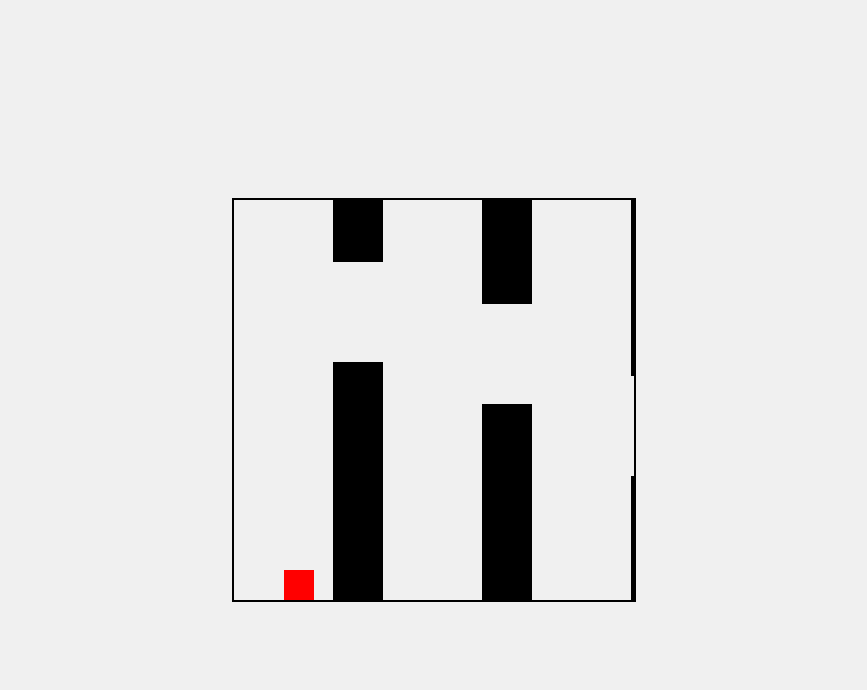
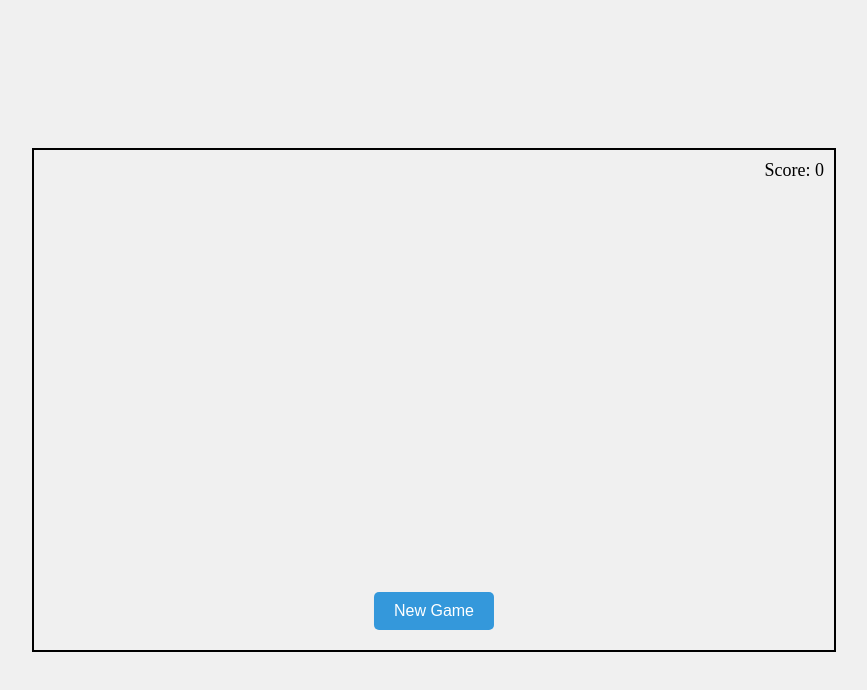
Before and after one commit to ArtScapin/Flappy-Square, a plain HTML site: page game.html in a window 1280 px wide. Shown: the whole page, without its empty margins (206-1073 px from the left). Drawn offline with Linux system fonts and the light colour scheme.

Commit message:
Sistema de configuração de jogo, pontuação e morte

```diff
--- a/game.html
+++ b/game.html
@@ -8,6 +8,7 @@
 </head>
 <body>
   <div id="gameArea">
+    <div id="score">Score: <span id="scoreValue">0</span></div>
   </div>
   <script src="script.js"></script>
 </body>
--- a/script.js
+++ b/script.js
@@ -1,28 +1,50 @@
-const gravity = 0.05
+const gravity = 0.04
 const lift = 40
 const maxPosition = 400
 const minPosition = 0
 
+const config = {
+  gameArea: {
+    width: 800,
+    height: 500,
+  },
+  square: {
+    size: 30,
+    distance: 500,
+  },
+  pipe: {
+    size: 150,
+    width: 70,
+    velocity: 1,
+    distance: 250
+  },
+}
+
 const squares = []
 const pipes = []
 
-
-let isGameOver = false
+let isGameOver = true
 
 const gameArea = document.getElementById('gameArea')
+gameArea.style.width = config.gameArea.width + 'px'
+gameArea.style.height = config.gameArea.height + 'px'
 
-function createSquare() {
+const score = document.getElementById('scoreValue')
+
+function createSquare(color) {
   const square = {
     velocity: 0,
-    position: 200,
-    color: 'red',
+    position: config.gameArea.height / 2,
+    color,
     element: document.createElement('div'),
     death: false,
+    score: 0,
   }
 
   square.element.className = 'square'
   square.element.style.bottom = square.position + 'px'
   square.element.style.backgroundColor = square.color
+  square.element.style.left = config.square.distance + 'px'
 
   gameArea.appendChild(square.element)
 
@@ -31,18 +53,20 @@ function createSquare() {
 
 function createPipe() {
   const pipe = {
-    position: 400,
-    height: Math.floor(Math.random() * (maxPosition - 150)) + 100,
+    position: config.gameArea.width,
+    height: Math.random() * ((config.gameArea.height - 50 - config.pipe.size / 2) - ((config.pipe.size / 2) + 50)) + ((config.pipe.size / 2) + 50),
     element: document.createElement('div'),
   }
 
   pipe.element.className = 'pipe'
-  pipe.element.style.borderBottom = (pipe.height - 50) + 'px'
-  pipe.element.style.borderTop = (350 - pipe.height) + 'px'
+  pipe.element.style.borderBottom = (pipe.height - (config.pipe.size / 2)) + 'px'
+  pipe.element.style.borderTop = ((config.gameArea.height - pipe.height) - (config.pipe.size / 2)) + 'px'
   pipe.element.style.borderLeft = '0px'
   pipe.element.style.borderRight = '0px'
   pipe.element.style.borderStyle = 'solid'
   pipe.element.style.borderColor = 'black'
+  pipe.element.style.height = config.pipe.size + 'px'
+  pipe.element.style.width = config.pipe.width + 'px'
   pipe.element.style.left = pipe.position + 'px'
 
   gameArea.appendChild(pipe.element)
@@ -50,9 +74,7 @@ function createPipe() {
   pipes.push(pipe)
 }
 
-createPipe()
-createSquare()
-
+//refazer
 function jump() {
   for (const square of squares) {
     square.position += lift
@@ -75,29 +97,36 @@ document.addEventListener('keydown', jump)
 
 function gameLoop() {
   if (!isGameOver) {
+    const pipe = pipes.find((pipe) => pipe.position < config.square.distance + config.square.size && pipe.position >= config.square.distance - config.pipe.width)
+
     for (const square of squares) {
+      if (!square.death) {
         gravityForce(square)
 
         square.element.style.bottom = square.position + 'px'
 
-      const pipe = pipes.find((pipe) => pipe.position < 80)
         if (pipe) {
           const diff = square.position - pipe.height
-        if ((diff <= -50 || diff >= 20) && pipe.position > 0  ) {
-          pipe.element.style.borderColor = 'red'
+          if ((diff <= -(config.pipe.size / 2) || diff >= (config.pipe.size / 2 - config.square.size)) && pipe.position > (config.square.distance - config.pipe.width)) {
+            square.death = true
+            isGameOver = true
           }
-        if(pipe.element.style.borderColor != 'red' && pipe.position <= 0)
-          pipe.element.style.borderColor = 'green'
+          if (!square.death && pipe.position <= config.square.distance - config.pipe.width) {
+            square.score++
+            score.innerText = square.score
+          }
+
+        }
       }
     }
 
     for (const pipe of pipes) {
-      pipe.position -= 1
+      pipe.position -= config.pipe.velocity
 
-      if (pipe.position == 250)
+      if (pipe.position == config.gameArea.width - config.pipe.distance)
         createPipe()
 
-      if (pipe.position <= -50) {
+      if (pipe.position <= -(config.pipe.width)) {
         pipe.element.remove()
         pipes.shift()
       }
@@ -105,16 +134,25 @@ function gameLoop() {
       pipe.element.style.left = pipe.position + 'px'
     }
 
-    requestAnimationFrame(gameLoop);
+    requestAnimationFrame(gameLoop)
+  } else {
+    const button = document.createElement('button')
+    button.id = 'newGameBtn'
+    button.innerText = 'New Game'
+    gameArea.append(button)
+    button.onclick = () => {
+      pipes.forEach((pipe) => pipe.element.remove())
+      pipes.forEach(() => pipes.pop())
+      squares.forEach((square) => square.element.remove())
+      squares.forEach(() => squares.pop())
+      isGameOver = false
+      createPipe()
+      createSquare('red')
+      button.remove()
+      score.innerText = 0
+      gameLoop()
+    }
   }
 }
 
-// function gameOver() {
-//   isGameOver = true;
-//   alert('Game Over!');
-//   bird.style.top = '50%';
-//   velocity = 0;
-//   isGameOver = false;
-// }
-
-gameLoop();
+gameLoop()
--- a/styles.css
+++ b/styles.css
@@ -10,15 +10,12 @@ body {
 
   #gameArea {
     position: relative;
-    width: 400px;
-    height: 400px;
     border: 2px solid #000;
     overflow: hidden;
   }
 
   .square {
     position: absolute;
-    left: 50px;
     width: 30px;
     height: 30px;
     margin-top: -15px;
@@ -26,17 +23,27 @@ body {
 
   .pipe {
     position: absolute;
-    width: 50px;
-    height: 100px;
     border-style: solid;
     border-color: black;
   }
 
-
-  #pipe-top {
-    top: 0;
+  #score {
+    position: absolute;
+    top: 10px;
+    right: 10px;
+    font-size: 18px;
   }
 
-  #pipe-bottom {
-    bottom: 0;
+  #newGameBtn {
+    position: absolute;
+    bottom: 20px;
+    left: 50%;
+    transform: translateX(-50%);
+    padding: 10px 20px;
+    font-size: 16px;
+    background-color: #3498db;
+    color: #fff;
+    border: none;
+    border-radius: 5px;
+    cursor: pointer;
   }
```
Lines whose indentation alone changed are shown as unchanged.
